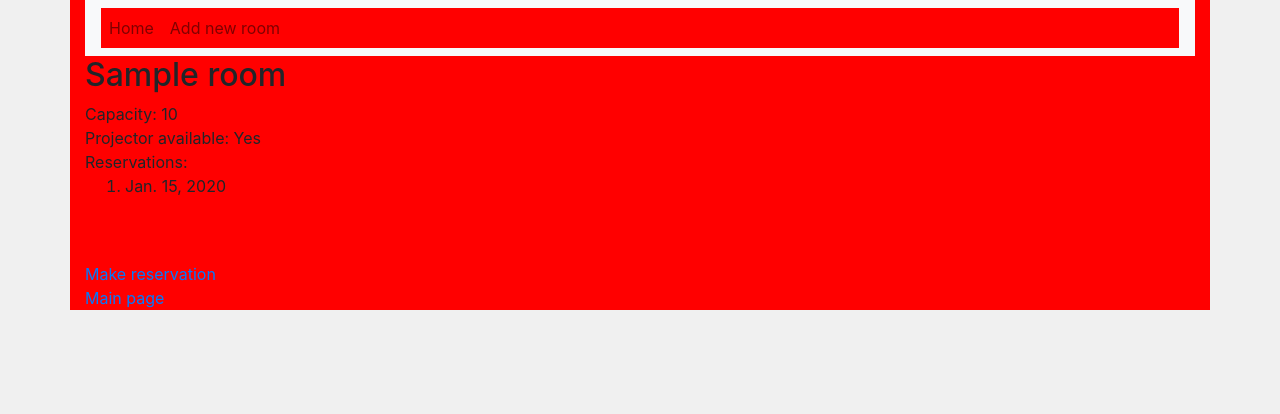
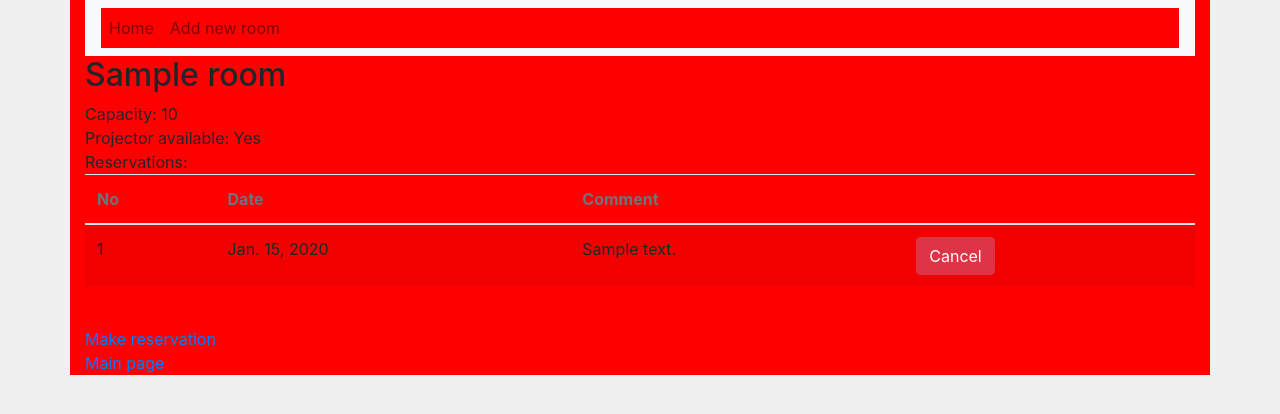
Before and after one commit to p2008/skyscraper, a Django app: page /rooms/details/1/ in a window 1280 px wide. Shown: the top 414 px of the page. Run offline with Django 3.2, Linux system fonts and the light colour scheme; tables that the repository leaves empty hold one stand-in row (values such as "Sample post"); some libraries are stand-ins or nearby versions.

Commit message:
Reservations list in room details view, minor changes.

```diff
--- a/rooms/templates/room_details_view.html
+++ b/rooms/templates/room_details_view.html
@@ -5,22 +5,41 @@
 
 
 {% block content %}
-    <h2>{{room.name}}</h2>
-    Capacity: {{room.capacity}}<br>
+    <h2>{{ room.name }}</h2>
+    Capacity: {{ room.capacity }}<br>
     Projector available:
-        {% if room.is_projector %}
+    {% if room.is_projector %}
         Yes
-        {% else %}
+    {% else %}
         No
-        {% endif %}<br>
-    {% if reservation_dates %}
-    Reservations:
-    <ol>
-        {% for date in reservation_dates %}
-            <li>{{ date }}</li>
-        {% endfor %}
-    </ol>
-    <br>
+    {% endif %}<br>
+    {% if reservations %}
+        Reservations:
+        <table class="table table-striped no-top-border">
+            <thead class="">
+            <tr>
+                <th scope="col" class="column-max text-secondary">No</th>
+                <th scope="col" class="column-max text-secondary">Date</th>
+                <th scope="col" class="column-max text-secondary">Comment</th>
+                <th scope="col" class="column-fit text-secondary"></th>
+            </tr>
+            </thead>
+            <tbody>
+            {% for reservation in reservations %}
+                <tr>
+                    <td>{{ forloop.counter }}</td>
+                    <td>{{ reservation.date }}</td>
+                    <td>{{ reservation.comment }}</td>
+                    <td>
+                        <a href="{% url 'reservation_cancel' reservation.pk room.id %}">
+                            <button class="btn btn-danger btn-xs glyphicon glyphicon-trash">Cancel</button>
+                        </a>
+                    </td>
+                </tr>
+            {% endfor %}
+            </tbody>
+            <tfoot></tfoot>
+        </table>
     {% endif %}
     <br>
     <a href="{% url 'room_reservation' %}?rid={{ room.id }}">Make reservation</a><br>
--- a/rooms/urls.py
+++ b/rooms/urls.py
@@ -5,23 +5,22 @@ from .view import (all_rooms_view,
                    add_new_room_view,
                    room_details_view,
                    room_reservation_view,
-                   room_search_view)
+                   room_search_view,
+                   reservation_cancel_view)
 
 urlpatterns = [
-    # Paweł
     path('', all_rooms_view.AllRooms.as_view(), name='all_rooms'),
+
     path('edit_room/', edit_room_view.EditRoom.as_view(), name='edit_room'),
     path('add_room/', add_new_room_view.AddRoom.as_view(), name='add_room'),
+    path('details/<int:rid>/', room_details_view.room_details, name='room_details'),
+    path('remove/<int:rid>/', room_remove_view.room_remove, name='room_remove'),
+
     path('search/', room_search_view.room_search, name='search_room'),
 
-    # Mateusz
-    # place your code here
 
-    # Kewin
     path('reservation/', room_reservation_view.RoomReservationView.as_view(),
          name='room_reservation'),
-
-    # Artem
-    path('remove/<int:rid>/', room_remove_view.room_remove, name='room_remove'),
-    path('details/<int:rid>/', room_details_view.room_details, name='room_details'),
+    path('reservation-cancel/<int:res_id>/<int:rid>/', reservation_cancel_view.reservation_cancel,
+         name='reservation_cancel'),
 ]
--- a/rooms/view/room_details_view.py
+++ b/rooms/view/room_details_view.py
@@ -8,15 +8,15 @@ def room_details(request, rid):
     try:
         room = Room.objects.get(pk=rid)
         title = f'room {room.name}'
-        today = datetime.now().strftime('%Y-%m-%d')
-        reservation_raw = Reservation.objects.filter(room_id=rid).filter(date__gte=today)
-        reservation_dates = [date.date for date in reservation_raw]
+        current_day = datetime.now().strftime('%Y-%m-%d')
+        reservations_raw = Reservation.objects.filter(room_id=rid).filter(date__gte=current_day)
+        reservations = [reservation for reservation in reservations_raw]
 
         return render(request, 'room_details_view.html',
                       {'title': title,
                        'room': room,
-                       'reservation_dates': reservation_dates})
+                       'reservations': reservations})
     except Exception as e:
         print(e)
-        messages.error(request, 'Nie znaleziono sali')
+        messages.error(request, 'There is no such room')
         return redirect('all_rooms')
--- a/rooms/view/room_remove_view.py
+++ b/rooms/view/room_remove_view.py
@@ -4,12 +4,11 @@ from rooms.models import Room
 from django.contrib import messages
 
 
-# No.5: As a user, I want to remove room on click remove.
 def room_remove(request, rid):
     try:
         room = Room.objects.get(pk=rid)
         room.delete()
-        messages.success(request, f'{room.name} has been deleted')
+        messages.success(request, f'{room.name} has been removed')
     except ObjectDoesNotExist:
-        messages.error(request, 'Nie znaleziono sali')
+        messages.error(request, 'There is no such room')
     return redirect('all_rooms')
--- a/rooms/view/room_reservation_view.py
+++ b/rooms/view/room_reservation_view.py
@@ -1,8 +1,6 @@
 from datetime import datetime, timedelta
-
 from django.contrib import messages
 from django.shortcuts import render, redirect
-from django.urls.base import reverse
 from django.views import View
 from ..forms import RoomReservationForm
 
@@ -23,7 +21,7 @@ class RoomReservationView(View):
         if form.is_valid():
             form.save()
             messages.success(request, 'Booked')
-            return redirect(reverse('all_rooms'))
+            return redirect('room_details', rid=request.GET.get('rid'))
 
         messages.error(request, 'Error occurred, please try again')
         return render(request, self.template_name, {'form': form})
```
Also changed, not shown: rooms/templates/all_rooms_view.html (+13 -13 lines), rooms/view/reservation_cancel_view.py (added, +14 -0 lines).
